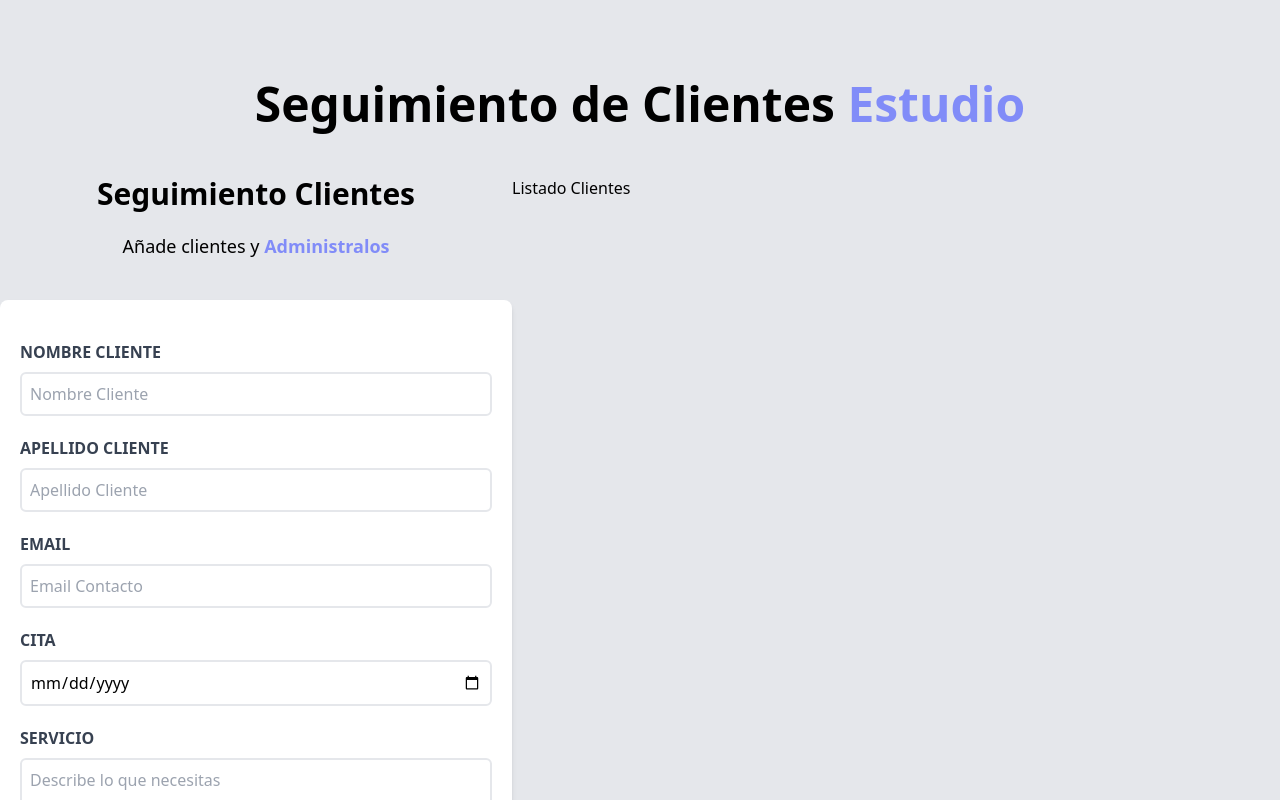
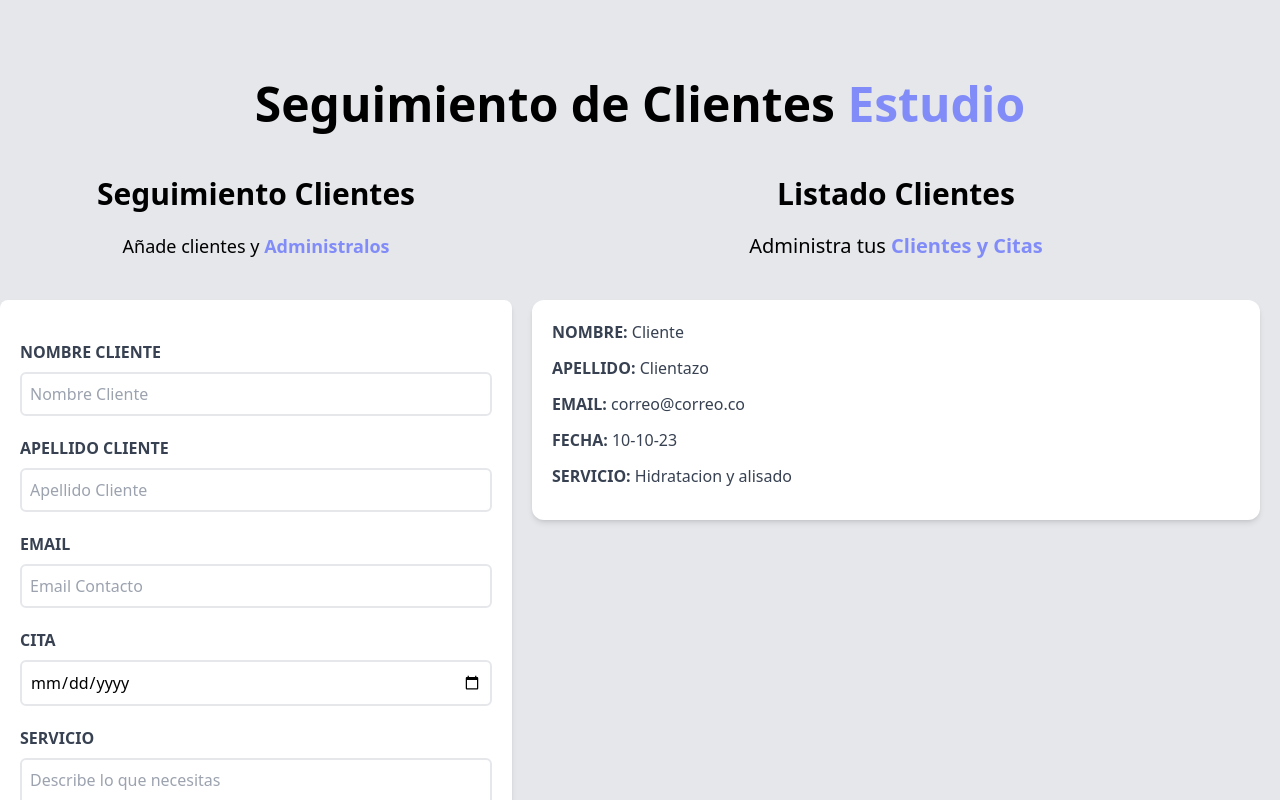
Before and after one commit to AbrahanEFH/agenda-react, a React (Vite) app: page / in a window 1280 px wide. Shown: the top 800 px of the page. Built offline with nearby package versions, Linux system fonts and the light colour scheme.

Commit message:
Nuevo componente Cliente.jsx

```diff
--- /dev/null
+++ b/src/components/Cliente.jsx
@@ -0,0 +1,29 @@
+
+const Cliente = () => {
+  return (
+     <div className=" m-5 bg-white shadow-md px-5 py-5 rounded-xl">
+        <p className=" font-bold mb-3 text-gray-700 uppercase"> Nombre: {''}
+            <span className=" font-normal normal-case">Cliente</span>
+
+        </p>
+        <p className=" font-bold mb-3 text-gray-700 uppercase"> Apellido: {''}
+            <span className=" font-normal normal-case">Clientazo</span>
+
+        </p>
+        <p className=" font-bold mb-3 text-gray-700 uppercase"> Email: {''}
+            <span className=" font-normal normal-case">correo@correo.co</span>
+
+        </p>
+        <p className=" font-bold mb-3 text-gray-700 uppercase"> Fecha: {''}
+            <span className=" font-normal normal-case">10-10-23</span>
+
+        </p>
+        <p className=" font-bold mb-3 text-gray-700 uppercase"> Servicio: {''}
+            <span className=" font-normal normal-case">Hidratacion y alisado</span>
+
+        </p>
+    </div>
+  )
+}
+
+export default Cliente
--- a/src/components/ListadoClientes.jsx
+++ b/src/components/ListadoClientes.jsx
@@ -1,8 +1,16 @@
+import Cliente from "./Cliente"
 
 const ListadoClientes = () => {
   return (
     <div className=" w-1/2 lg:w-3/5 " >
-        <h2>Listado Clientes</h2>
+        <h2 className=" font-black text-3xl text-center" >Listado Clientes</h2>
+        <p className=" text-xl mt-5 mb-10 text-center">
+            Administra tus {''}
+            <span className=" text-indigo-400 font-bold " >Clientes y Citas</span>
+        </p>
+
+          <Cliente />
+
     </div>
   )
 }
```
